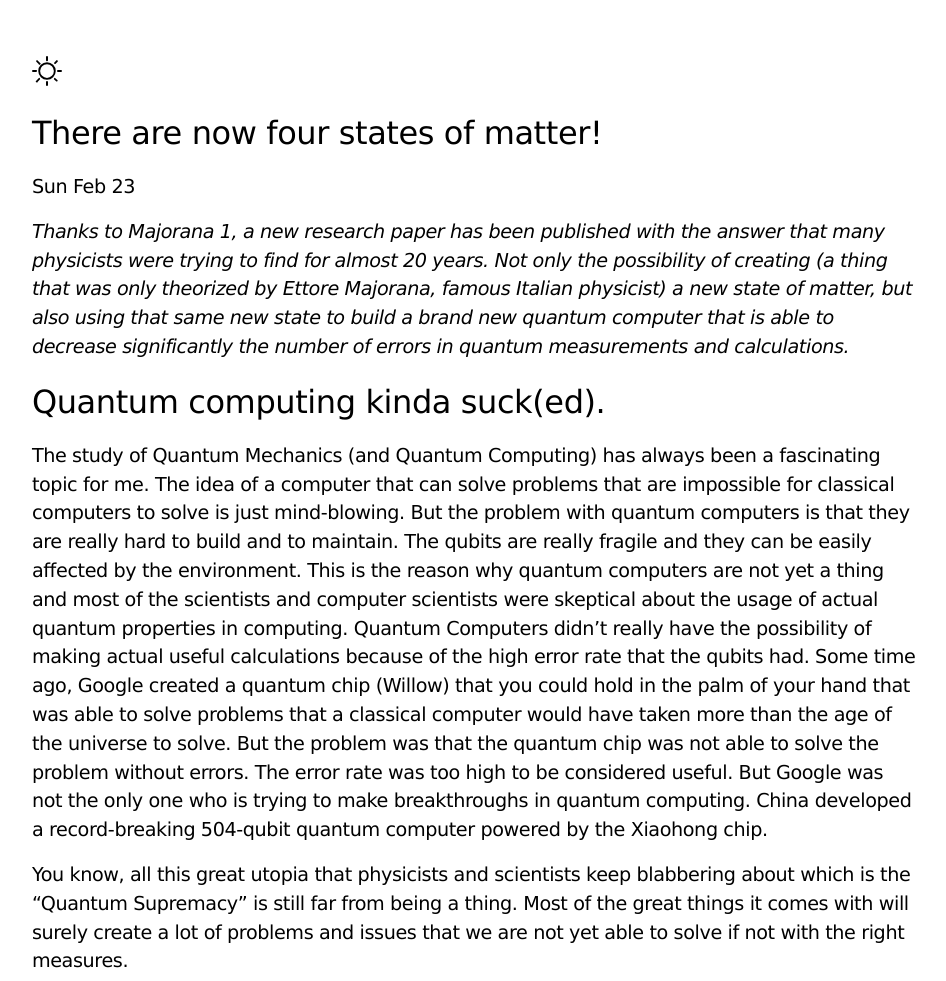
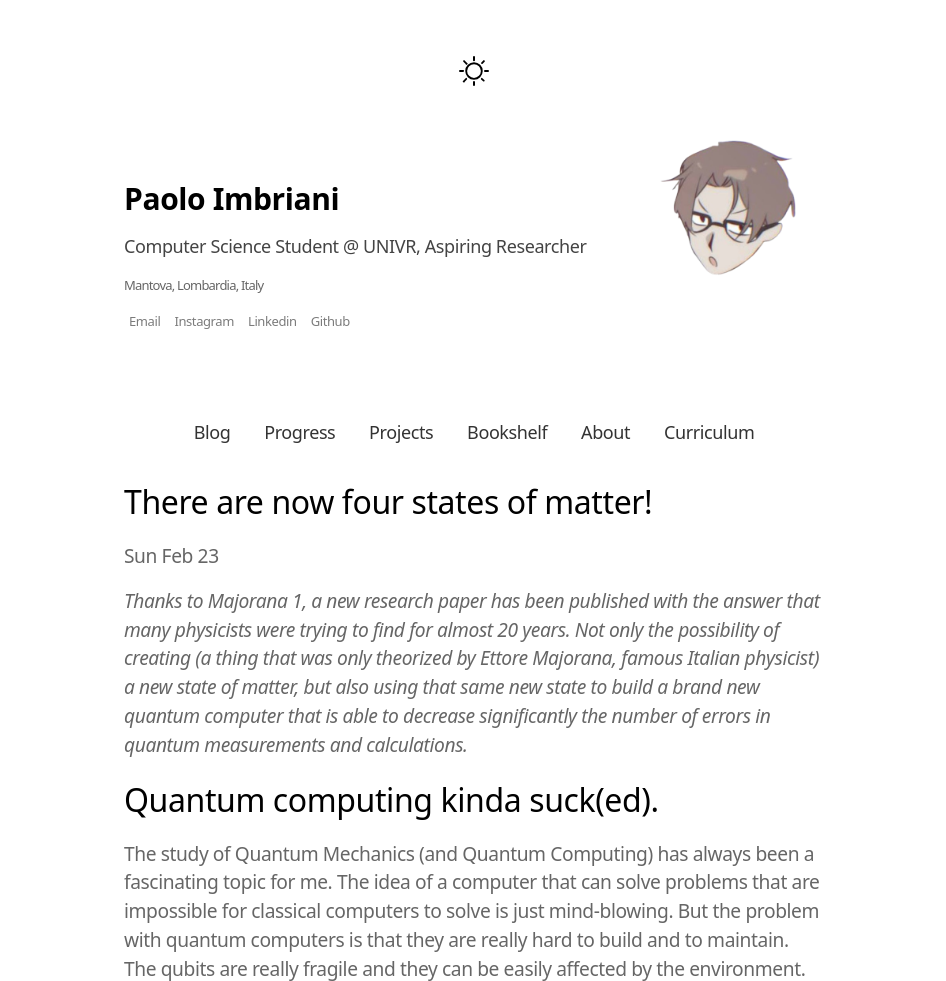
Before and after one commit to MagiHotline/MagiHotline.github.io, an Astro site: page /posts/post2 in a window 1280 px wide. Shown: the top 981 px of the page, without its empty margins (166-1112 px from the left). Built offline with nearby package versions, Linux system fonts and the light colour scheme; Astro itself is replaced by a stand-in of ours.

Commit message:
feat: added downlaod curriculum tab

```diff
--- a/src/components/Nav.astro
+++ b/src/components/Nav.astro
@@ -4,11 +4,12 @@
 
 <main>
     <nav>
-        <a href="/blog">blog</a>
-        <a href="/progress">progress</a>
-        <a href="/projects">projects</a>
-        <a href="/bookshelf">bookshelf</a>
-        <a href="/about">about</a>
+        <a href="/blog">Blog</a>
+        <a href="/progress">Progress</a>
+        <a href="/projects">Projects</a>
+        <a href="/bookshelf">Bookshelf</a>
+        <a href="/about">About</a>
+        <a href="/Curriculum%20EN.pdf" download>Curriculum</a>
     </nav>
     <div id="content"></div>
 </main>
--- a/src/layouts/MDLayout.astro
+++ b/src/layouts/MDLayout.astro
@@ -1,5 +1,8 @@
 ---
+import Header from "../components/Header.astro";
+import Nav from "../components/Nav.astro";
 import ThemeIcon from "../components/ThemeIcon.astro";
+import "../styles/stylesheet.css";
 const { frontmatter } = Astro.props;
 ---
 
@@ -20,11 +23,15 @@ const { frontmatter } = Astro.props;
   </head>
   <body>
     <ThemeIcon />
-    <h1>{frontmatter.title}</h1>
-    <p>{frontmatter.pubDate.toString().slice(0, 10)}</p>
-    <p><em>{frontmatter.description}</em></p>
-    <slot />
-    <a href="/../blog" class="read">Back to blog</a>
+    <Header />
+    <Nav />
+    <section class="main">
+        <h1>{frontmatter.title}</h1>
+        <p>{frontmatter.pubDate.toString().slice(0, 10)}</p>
+        <p><em>{frontmatter.description}</em></p>
+        <slot />
+        <a href="/../blog" class="read">Back to blog</a>
+    </section>
     <script src="https://giscus.app/client.js"
             data-repo="MagiHotline/MagiHotline.github.io"
             data-repo-id="R_kgDOMgECcA"
```
Also changed, not shown: package.json (+5 -5 lines), 2 other files.
